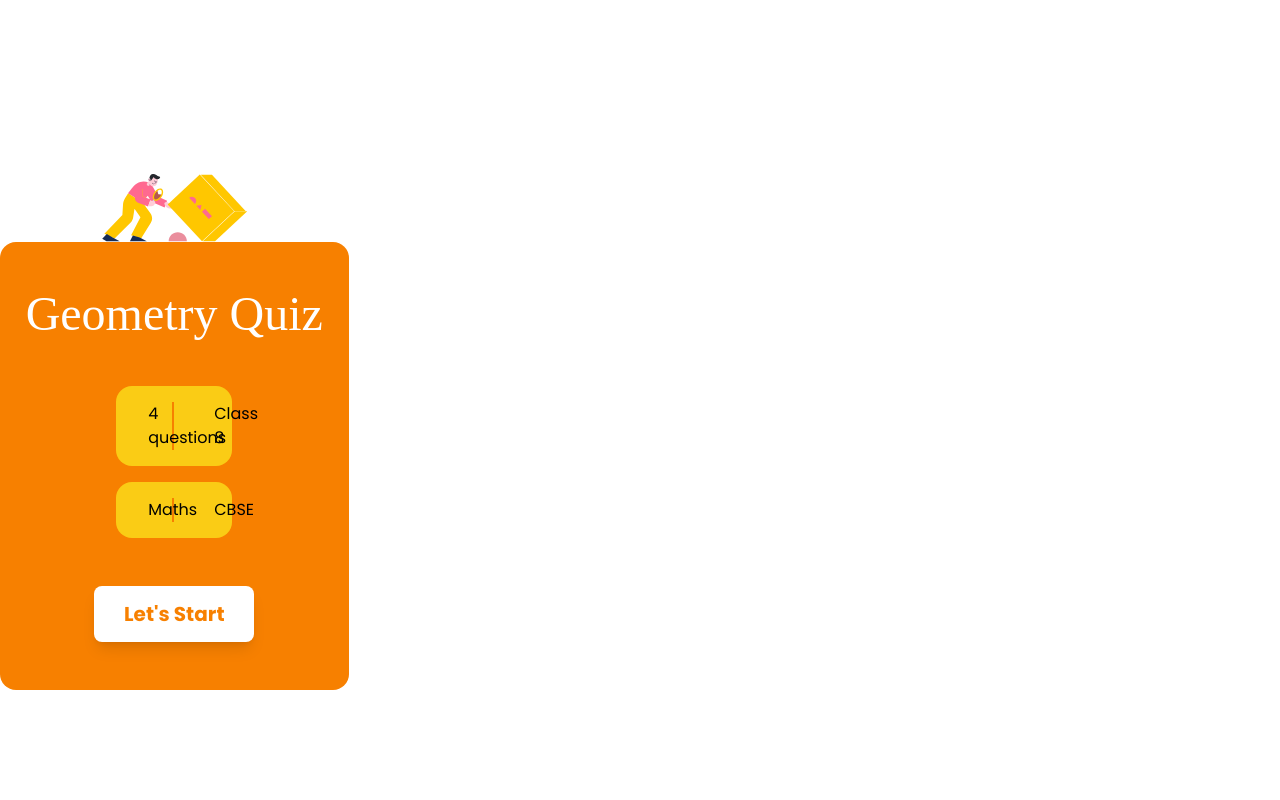
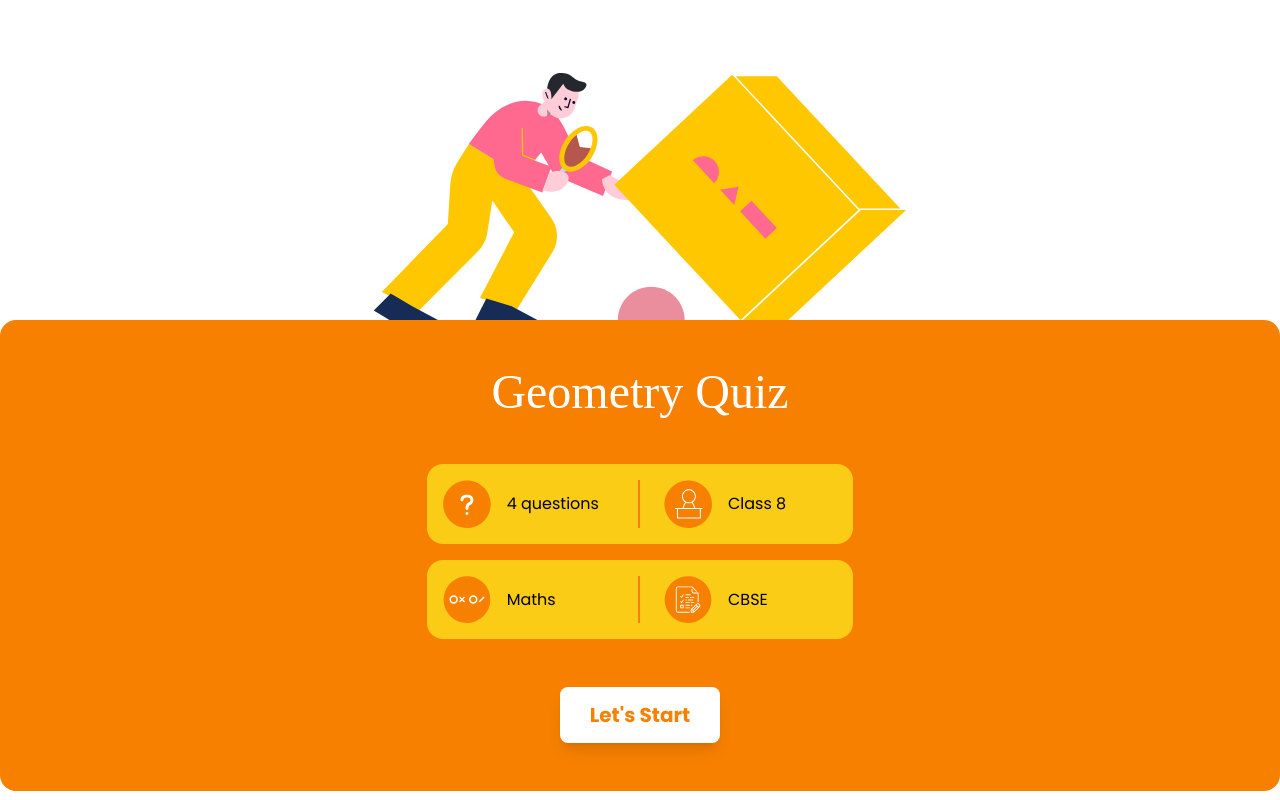
Before and after one commit to avantifellows/quiz-frontend, a Vue app: page / in a window 1280 px wide. Built offline with nearby package versions, Linux system fonts and the light colour scheme; a web font is replaced by a local one.

Commit message:
h-screen fixed

```diff
--- a/src/views/Player.vue
+++ b/src/views/Player.vue
@@ -1,5 +1,5 @@
 <template>
-  <div class="flex h-screen bp-500:h-screen">
+  <div class="flex flex-col h-screen">
     <Splash
       v-if="isSplashShown"
       :title="title"
```
